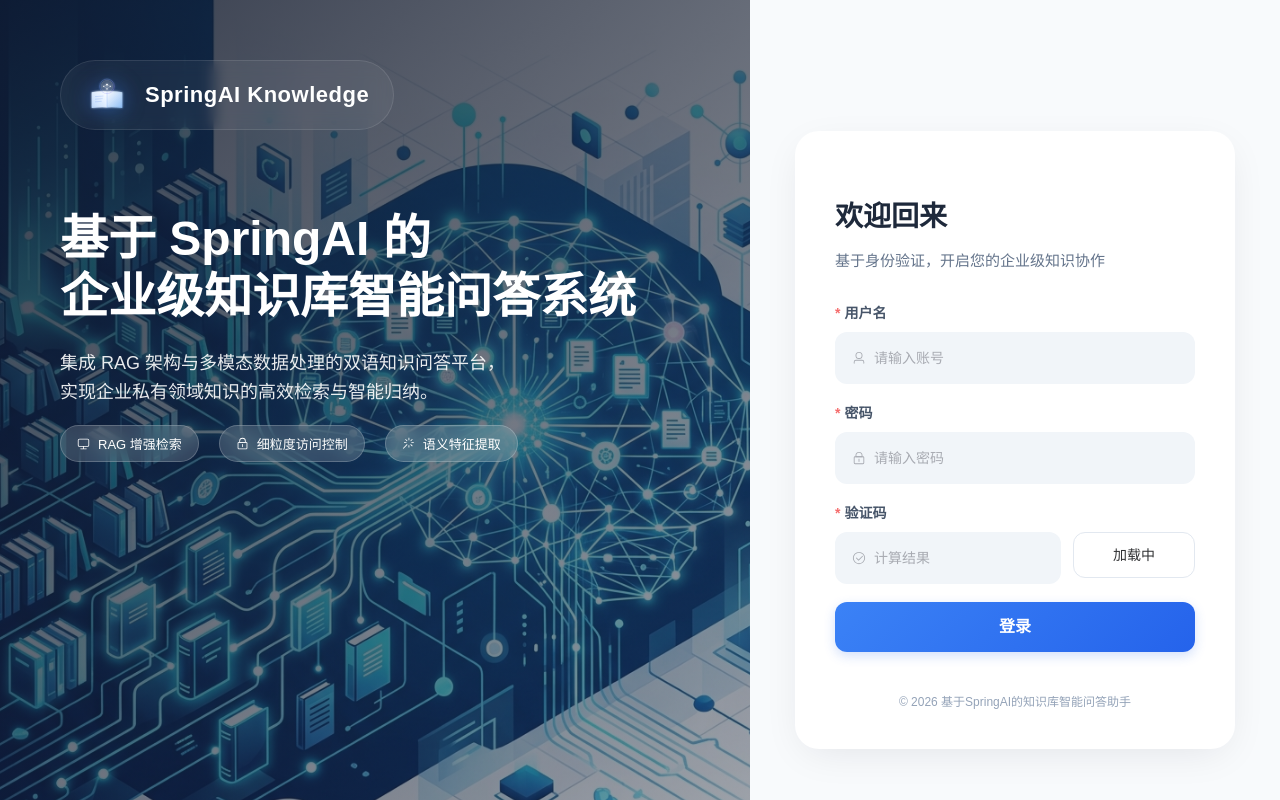
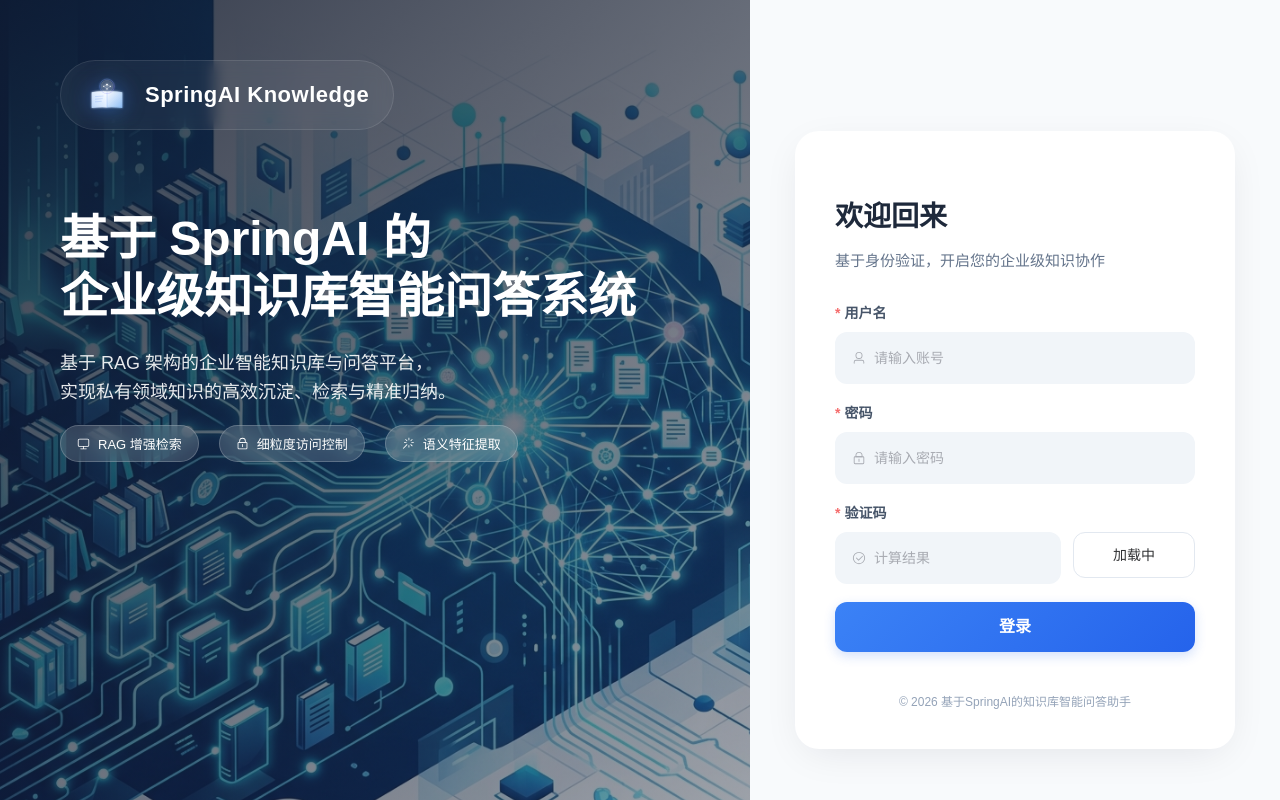
Before and after one commit to xy3082043438/springai-knowledge-web, a Vue app: page /login in a window 1280 px wide. Built offline with nearby package versions, Linux system fonts and the light colour scheme; no server answers.

Commit message:
修改登录界面文字描述

```diff
--- a/src/views/auth/Login.vue
+++ b/src/views/auth/Login.vue
@@ -14,8 +14,8 @@
         <div class="hero-text">
           <h1>基于 SpringAI 的<br />企业级知识库智能问答系统</h1>
            <p>
-            集成 RAG 架构与多模态数据处理的双语知识问答平台，<br />
-            实现企业私有领域知识的高效检索与智能归纳。
+            基于 RAG 架构的企业智能知识库与问答平台，<br />
+            实现私有领域知识的高效沉淀、检索与精准归纳。
           </p>
         </div>
         <div class="feature-tags">
--- a/vite.config.ts
+++ b/vite.config.ts
@@ -14,7 +14,8 @@ export default defineConfig({
         port: 3000,
         proxy: {
             '/api': {
-                target: 'http://localhost:8080',
+               /*target: 'http://localhost:8080',*/
+                target: 'http://47.109.80.120',
                 changeOrigin: true,
             },
         },
```
